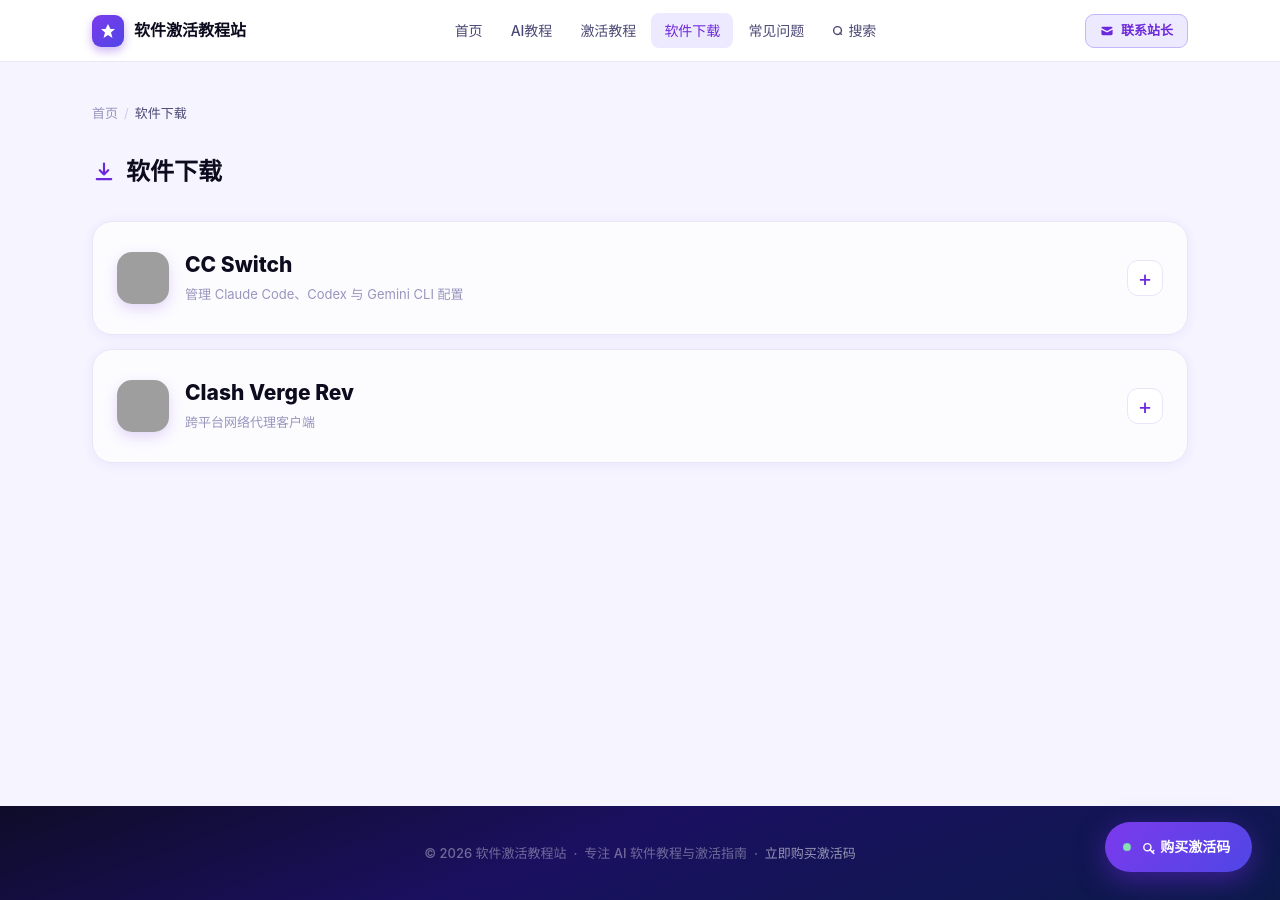
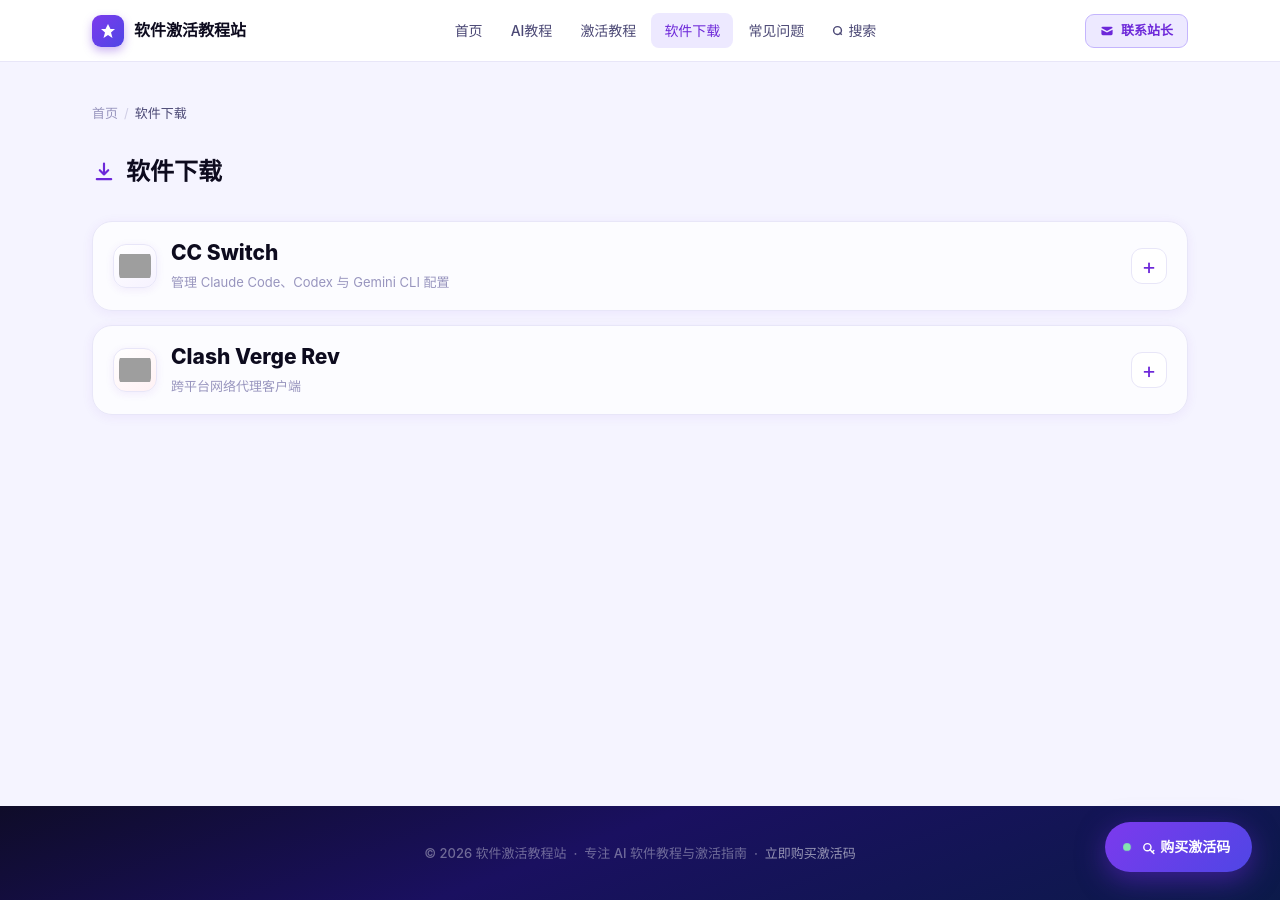
Before and after one commit to leo11hang/Kilian.github.io, a Jekyll site: the page built from download.html, in a window 1280 px wide. Built offline with Jekyll 4.4.1, drawn with Linux system fonts in a browser that asks for light colours; comment, search, counter and statistics services are not loaded; grey boxes are pictures that could not be loaded.

Commit message:
Update main.css

```diff
--- a/assets/css/main.css
+++ b/assets/css/main.css
@@ -833,13 +833,13 @@ mark { background: #fef08a; color: var(--text-1); border-radius: 3px; padding: 0
 /* ── Download software accordions ─────────────── */
 .download-accordions { display: grid; gap: 14px; margin: 0 0 30px; }
 .download-accordion { min-width: 0; overflow: hidden; border: 1px solid var(--border); border-radius: var(--r-lg); background: rgba(255,255,255,.72); box-shadow: var(--sh); }
-.download-accordion > summary { display: flex; align-items: center; gap: 16px; min-height: 112px; padding: 20px 24px; cursor: pointer; list-style: none; }
+.download-accordion > summary { display: flex; align-items: center; gap: 14px; min-height: 88px; padding: 16px 20px; cursor: pointer; list-style: none; }
 .download-accordion > summary::-webkit-details-marker { display: none; }
 .download-accordion > summary:hover { background: linear-gradient(110deg, rgba(237,233,255,.55), transparent 75%); }
-.download-product-icon { display: grid; place-items: center; width: 52px; height: 52px; border-radius: 15px; flex: 0 0 auto; box-shadow: 0 5px 14px rgba(109,40,217,.18); }
-.download-product-icon img { display: block; width: 100%; height: 100%; object-fit: cover; border-radius: inherit; }
-.cc-product-icon { background: #fff; }
-.clash-product-icon { background: #fff; }
+.download-product-icon { display: grid; place-items: center; width: 44px; height: 44px; padding: 5px; border: 1px solid var(--border); border-radius: 13px; background: white; flex: 0 0 auto; box-shadow: 0 2px 8px rgba(109,40,217,.08); }
+.download-product-icon img { display: block; width: 100%; height: 100%; object-fit: contain; border-radius: 8px; }
+.cc-product-icon { background: linear-gradient(145deg, #fff, #f6f2ff); }
+.clash-product-icon { background: linear-gradient(145deg, #fff, #fff1f4); }
 .download-summary-copy { display: flex; flex-direction: column; align-items: flex-start; gap: 3px; min-width: 0; }
 .download-accordion-name { font-size: 21px; line-height: 1.35; font-weight: 850; color: var(--text-1); }
 .download-accordion-hint { color: var(--text-3); font-size: 13px; }
@@ -891,8 +891,8 @@ mark { background: #fef08a; color: var(--text-1); border-radius: 3px; padding: 0
 .cc-download-button { display: inline-flex; align-items: center; justify-content: center; align-self: flex-start; min-width: 76px; min-height: 32px; padding: 6px 12px; color: white; background: var(--grad); border-radius: 8px; font-size: 12px; font-weight: 750; text-align: center; transition: transform var(--transition), box-shadow var(--transition); }
 .cc-download-button:hover { transform: translateY(-1px); box-shadow: 0 5px 14px rgba(109,40,217,.24); }
 @media (max-width: 600px) {
-  .download-accordion > summary { min-height: 88px; padding: 14px; gap: 12px; }
-  .download-product-icon { width: 44px; height: 44px; border-radius: 13px; }
+  .download-accordion > summary { min-height: 78px; padding: 12px 14px; gap: 11px; }
+  .download-product-icon { width: 40px; height: 40px; border-radius: 12px; }
   .download-accordion-name { font-size: 18px; }
   .download-accordion-hint { font-size: 12px; }
   .cc-download { padding: 20px 16px; }
```
